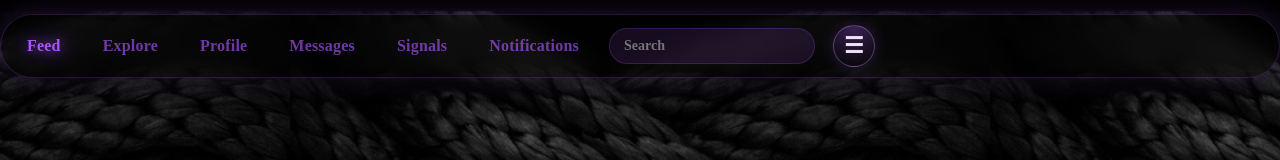
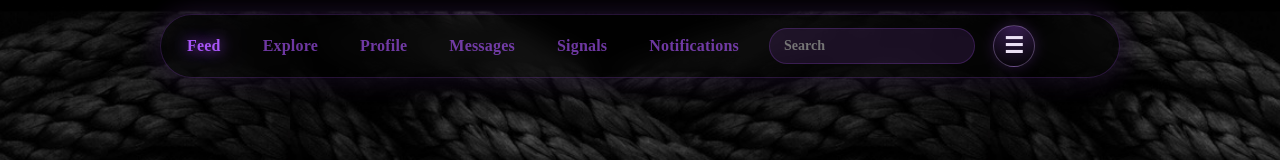
Before and after one commit to Stephensr50/Unbound, a Next.js app in the folder unbound2/: page /feed in a window 1280 px wide. Shown: the top 160 px of the page. Built offline with nearby package versions, Linux system fonts and the light colour scheme; no server answers; the database is empty; a web font is replaced by a local one.

Commit message:
Fix feed media alignment and center post layout

```diff
--- a/unbound2/app/components/TopNav.tsx
+++ b/unbound2/app/components/TopNav.tsx
@@ -17,7 +17,18 @@ const [q, setQ] = useState("");
 const [mounted, setMounted] = useState(false);
 const [restrictedNav, setRestrictedNav] = useState(false);
 const [menuOpen, setMenuOpen] = useState(false);
+const [isMobile, setIsMobile] = useState(false);
 
+useEffect(() => {
+function checkMobile() {
+setIsMobile(window.innerWidth <= 640);
+}
+
+checkMobile();
+window.addEventListener("resize", checkMobile);
+
+return () => window.removeEventListener("resize", checkMobile);
+}, []);
 useEffect(() => {
 setMounted(true);
 }, []);
@@ -201,6 +212,9 @@ top: 14,
 left: "50%",
 transform: "translateX(-50%)",
 zIndex: 999999,
+width: "min(100%, 980px)",
+padding: "0 10px",
+boxSizing: "border-box",
 }}
 >
 
@@ -208,11 +222,12 @@ zIndex: 999999,
 style={{
 display: "flex",
 alignItems: "center",
-gap: window.innerWidth <= 640 ? 10 : 18,
-padding: window.innerWidth <= 640 ? "8px 10px" : "10px 14px",
-maxWidth: "100vw",
-width: "100vw",
+gap: isMobile ? 10 : 18,
+padding: isMobile ? "8px 10px" : "10px 14px",
+maxWidth: "100%",
+width: "100%",
 overflowX: "auto",
+boxSizing: "border-box",
 scrollbarWidth: "none",
 borderRadius: 999,
 background: "rgba(0,0,0,0.40)",
--- a/unbound2/app/feed/page.tsx
+++ b/unbound2/app/feed/page.tsx
@@ -976,7 +976,11 @@ const cardStyle: CSSProperties = {
 background: "rgba(0,0,0,0.55)",
 border: "3px solid rgba(181, 120, 255, 0.33)",
 borderRadius: 16,
-padding: 14,
+padding: isMobile ? 10 : 14,
+boxSizing: "border-box",
+width: "100%",
+maxWidth: "100%",
+overflow: "hidden",
 };
 
 const inputStyle: CSSProperties = {
@@ -1437,14 +1441,16 @@ padding: isMobile ? 10 : 16,
 boxSizing: "border-box",
 overflowX: "hidden",
 display: "grid",
-gridTemplateColumns: isMobile ? "1fr" : "220px minmax(0, 720px) 280px",
-gap: 18,
+gridTemplateColumns: isMobile
+? "1fr"
+: "minmax(0, 220px) minmax(0, 720px) minmax(0, 220px)",
+gap: isMobile ? 12 : 14,
 alignItems: "start",
 }}
 >
 {!isMobile ? <aside style={{ minHeight: 1 }} /> : null}
 
-<main style={{ minWidth: 0 }}>
+<main style={{ minWidth: 0, width: "100%", maxWidth: "100%", overflow: "hidden" }}>
 <style>{`
 @keyframes unboundPop {
 0% { transform: scale(1); }
@@ -2024,7 +2030,7 @@ Delete
 </div>
 
 <div style={{ marginTop: 10 }}>
-{renderMedia(p)}
+
 
 {p.body ? (
 <div
@@ -2040,7 +2046,9 @@ whiteSpace: "pre-wrap",
 </div>
 </div>
 </div>
-
+<div style={{ marginTop: 10 }}>
+{renderMedia(p)}
+</div>
 <ReactionBar
 postId={p.id}
 spanks={spanks}
```
